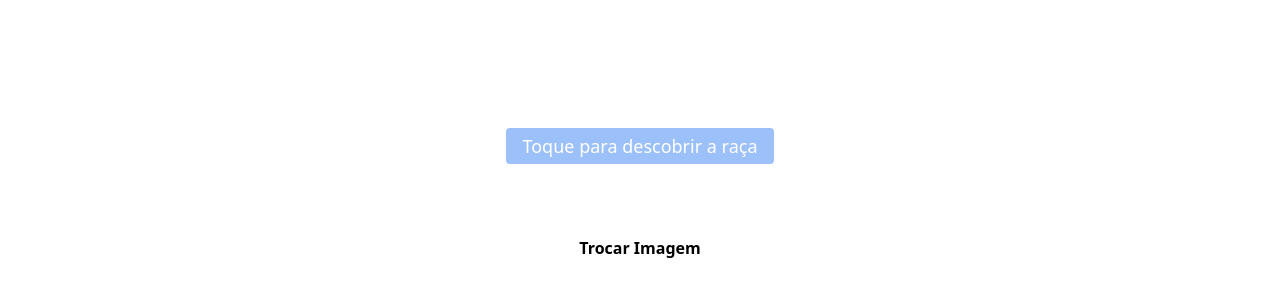
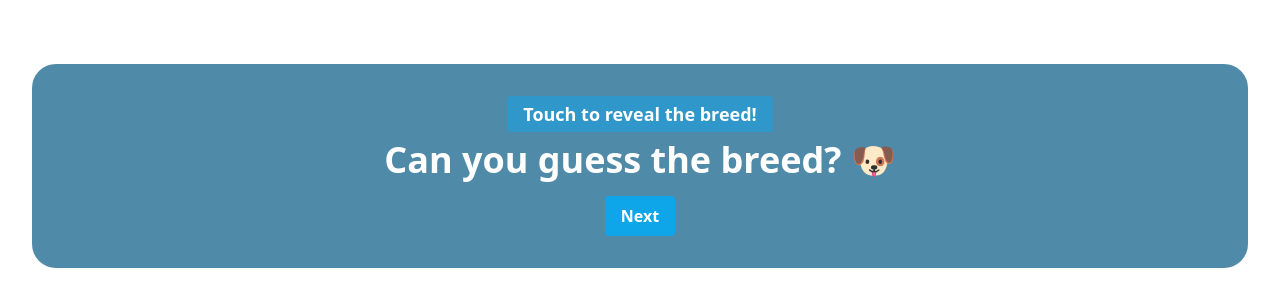
Before and after one commit to heliosalesjr/dogdog, a Next.js app: page /game in a window 1280 px wide. Shown: the part 500-800 px from the top of the page. Built offline with nearby package versions, Linux system fonts and the light colour scheme; no server answers.

Commit message:
updated the game section

```diff
--- a/app/game/page.jsx
+++ b/app/game/page.jsx
@@ -20,22 +20,25 @@ export default function Game() {
       style={{ backgroundImage: `url(${imageUrl})` }}
     >
       <div /> {/* Espaço vazio para manter o conteúdo no rodapé */}
-      <div className="flex flex-col items-center py-8">
+      <div className="flex flex-col items-center py-8 bg-sky-800/70 m-8 rounded-3xl ">
         {/* Etiqueta para descobrir a raça */}
         <div
           onClick={() => setShowBreed(true)} // Mostra o nome da raça quando clicado
-          className="text-white text-lg mb-2 px-4 py-1 rounded bg-blue-500/50 cursor-pointer"
+          className="text-white text-lg mb-2 px-4 py-1 rounded bg-sky-500/50 font-black cursor-pointer"
         >
-          {showBreed ? `Raça: ${breedName}` : 'Toque para descobrir a raça'}
+          {showBreed ? `${breedName}` : 'Touch to reveal the breed!'}
+        </div>
+        <div>
+
         </div>
         <h1 className="text-white text-4xl font-bold mb-4 text-center px-8">
-          Cachorros são os melhores amigos!
+          Can you guess the breed? 🐶
         </h1>
         <button
           onClick={() => fetchDogImage(setImageUrl, setBreedName, () => setShowBreed(false))}
-          className="px-4 py-2 bg-white text-black font-semibold rounded hover:bg-gray-300"
+          className="px-4 py-2 bg-sky-500 text-white font-semibold rounded hover:bg-slate-500"
         >
-          Trocar Imagem
+          Next
         </button>
       </div>
     </div>
```
